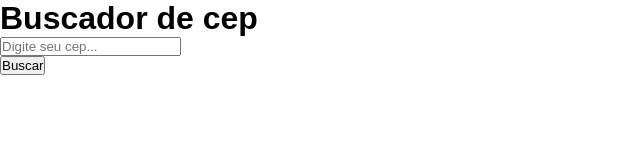
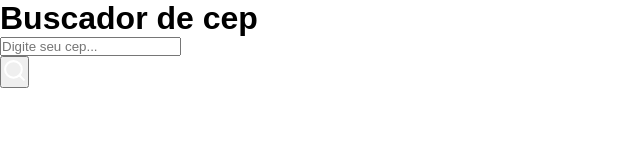
Before and after one commit to DDricko/buscador_cep, a JavaScript app: page / in a window 1280 px wide. Shown: the top 160 px of the page, without its empty margins (0-640 px from the left). Built offline with nearby package versions, Linux system fonts and the light colour scheme; the HTML template or start-up script is replaced by a standard one.

Commit message:
Correção na estrutura da página

```diff
--- a/src/App.js
+++ b/src/App.js
@@ -1,4 +1,4 @@
-
+import { FiSearch } from 'react-icons/fi'
 function App() {
   return (
     <div className="container">
@@ -12,7 +12,7 @@ function App() {
     </div>
 
     <button className="buttonSearch">
-      Buscar
+      <FiSearch size={25} color="#fff"/>
     </button>
     </div>
   );
```
